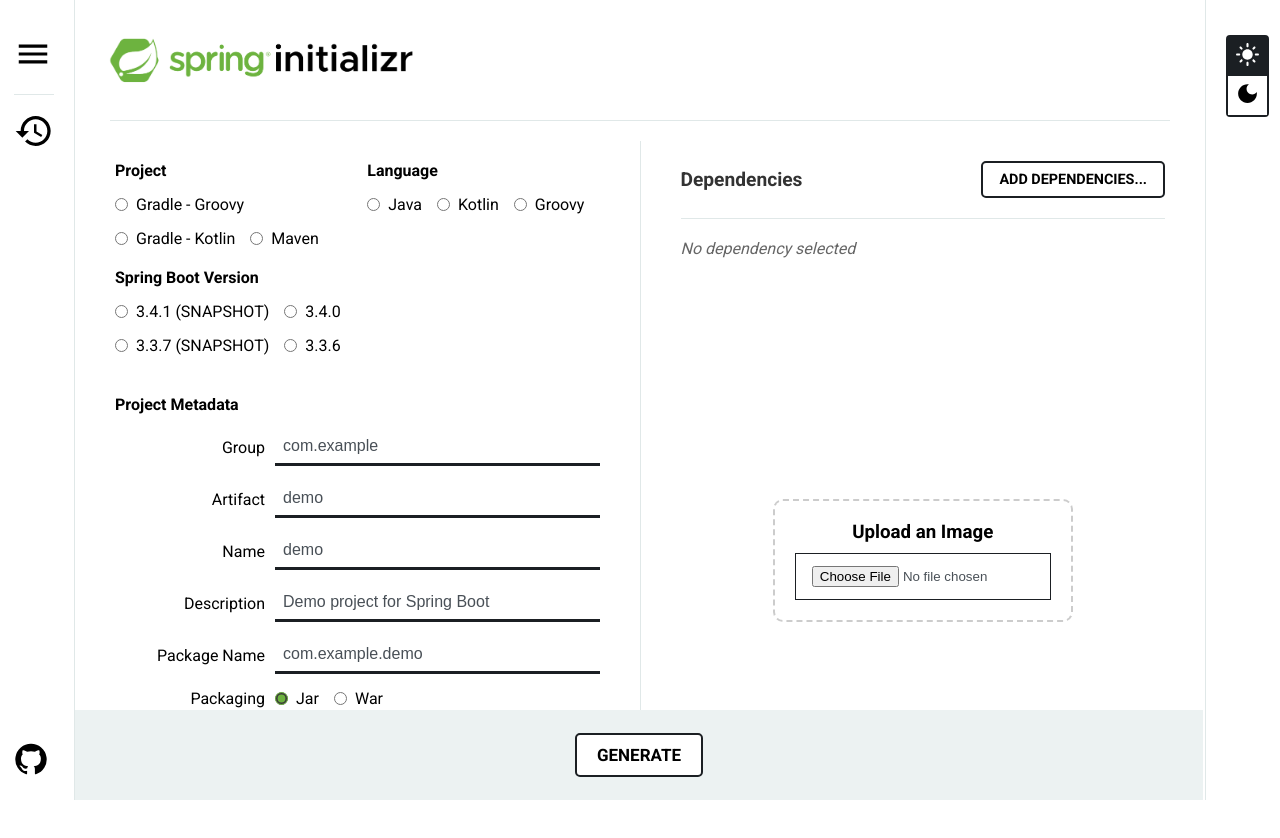
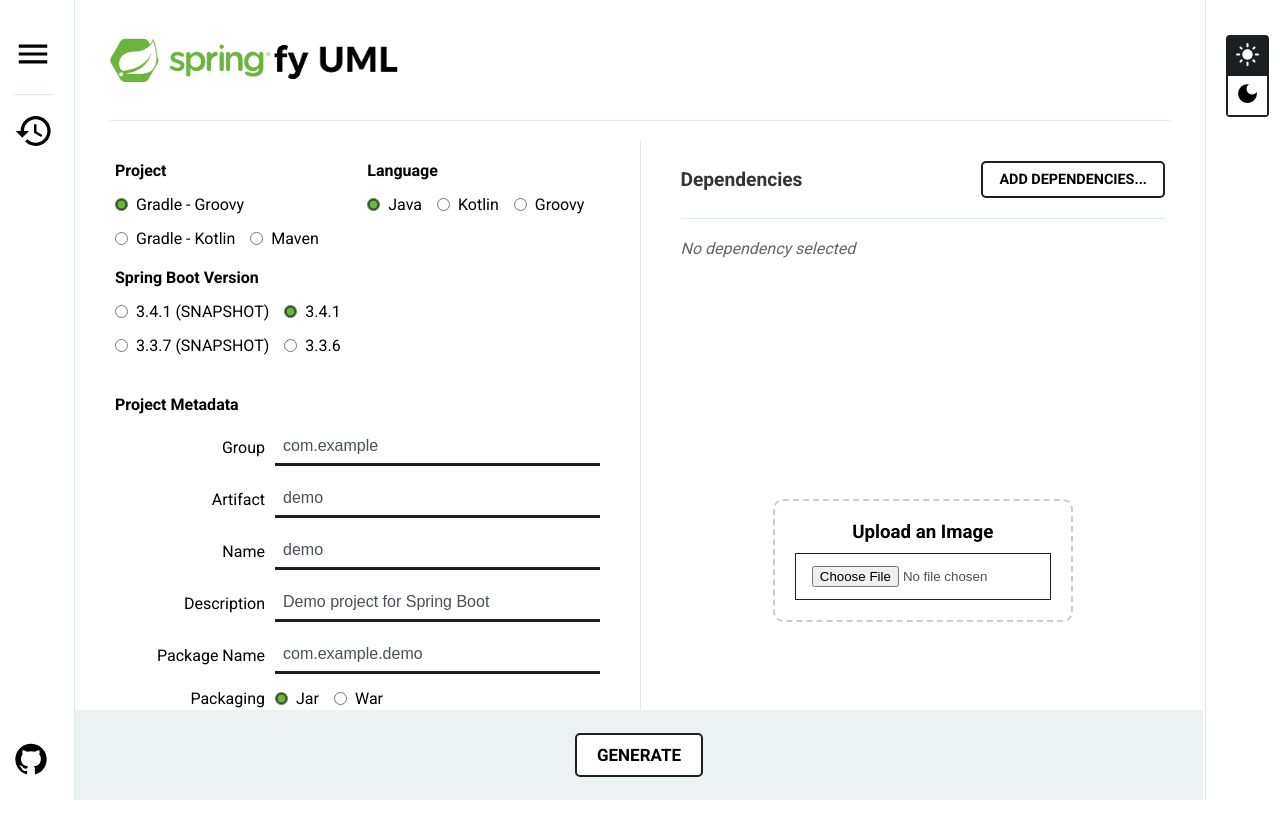
Before and after one commit to OptimAIzed/springify, a React (Vite) app in the folder client-web/: page / in a window 1280 px wide. Shown: the top 838 px of the page. Built offline with nearby package versions, Linux system fonts and the light colour scheme.

Commit message:
update logo
- fix by default radio selection

```diff
--- a/client-web/src/Components/RadioForm/RadioForm.jsx
+++ b/client-web/src/Components/RadioForm/RadioForm.jsx
@@ -2,9 +2,9 @@
 import styles from "./RadioForm.module.css";
 
 function RadioForm() {
-  const [projectType, setProjectType] = useState("");
-  const [language, setLanguage] = useState("");
-  const [springBootVersion, setSpringBootVersion] = useState("");
+  const [projectType, setProjectType] = useState("Gradle - Groovy");
+  const [language, setLanguage] = useState("Java");
+  const [springBootVersion, setSpringBootVersion] = useState("3.4.1");
 
   const handleProjectTypeChange = (event) => {
     setProjectType(event.target.value);
@@ -113,11 +113,11 @@
               <input
                 type="radio"
                 name="springBootVersion"
-                value="3.4.0"
-                checked={springBootVersion === "3.4.0"}
+                value="3.4.1"
+                checked={springBootVersion === "3.4.1"}
                 onChange={handleSpringBootVersionChange}
               />
-              <span>3.4.0</span>
+              <span>3.4.1</span>
             </label>
             <label className={styles.radioOption}>
               <input
```
Also changed, not shown: client-web/src/assets/images/logo-white.png, client-web/src/assets/images/logo.png.
